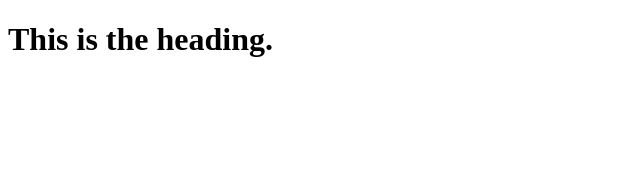
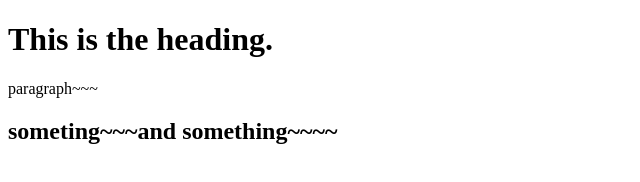
Before and after one commit to lane-bmc/iat339-demo-repository, a plain HTML site: page index.html in a window 1280 px wide. Shown: the whole page, without its empty margins (0-640 px from the left). Drawn offline with Linux system fonts and the light colour scheme.

Commit message:
add p and h2

```diff
--- a/index.html
+++ b/index.html
@@ -6,5 +6,7 @@
 	</head>
 	<body>
 		<h1>This is the heading.</h1>
+		<p>paragraph~~~</p>
+		<h2>someting~~~and something~~~~</h2>
 	</body>
 </html>
```
